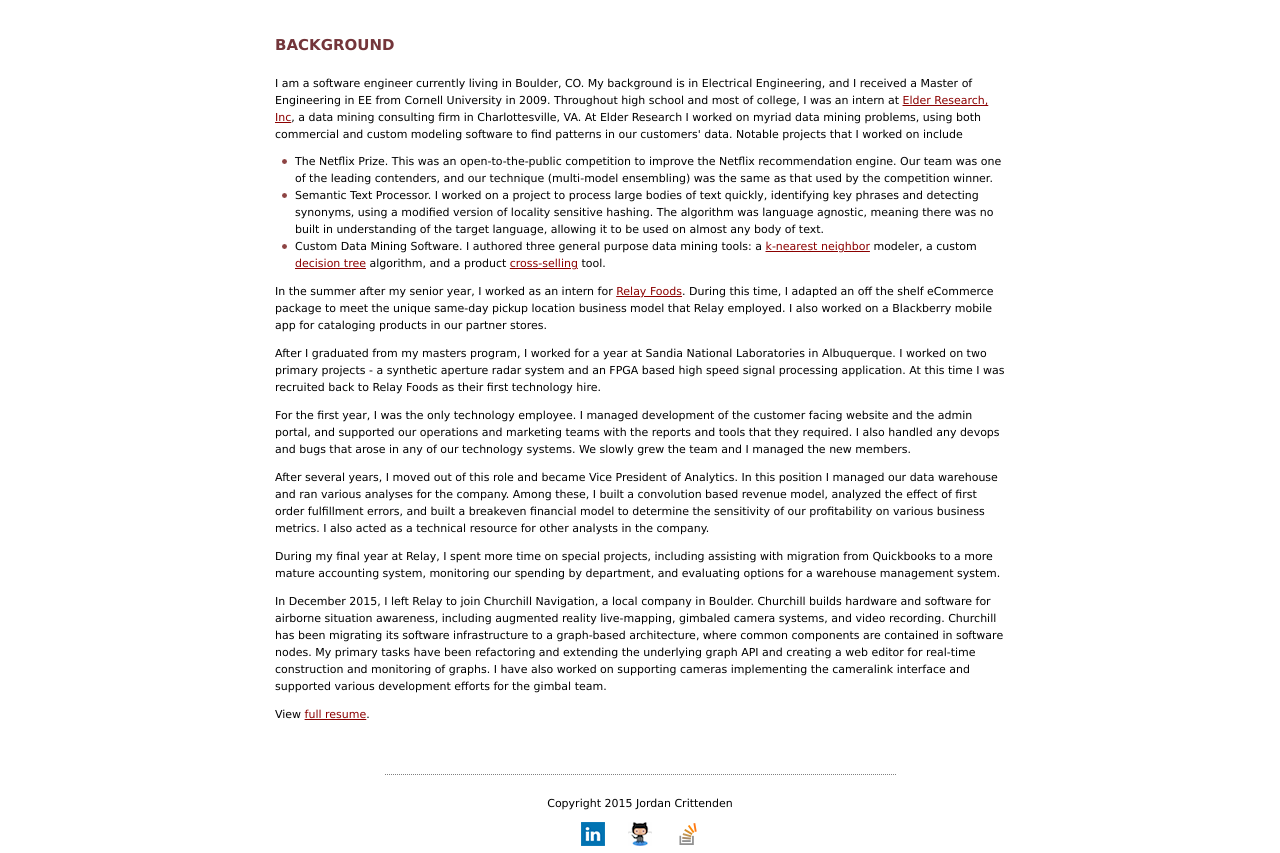
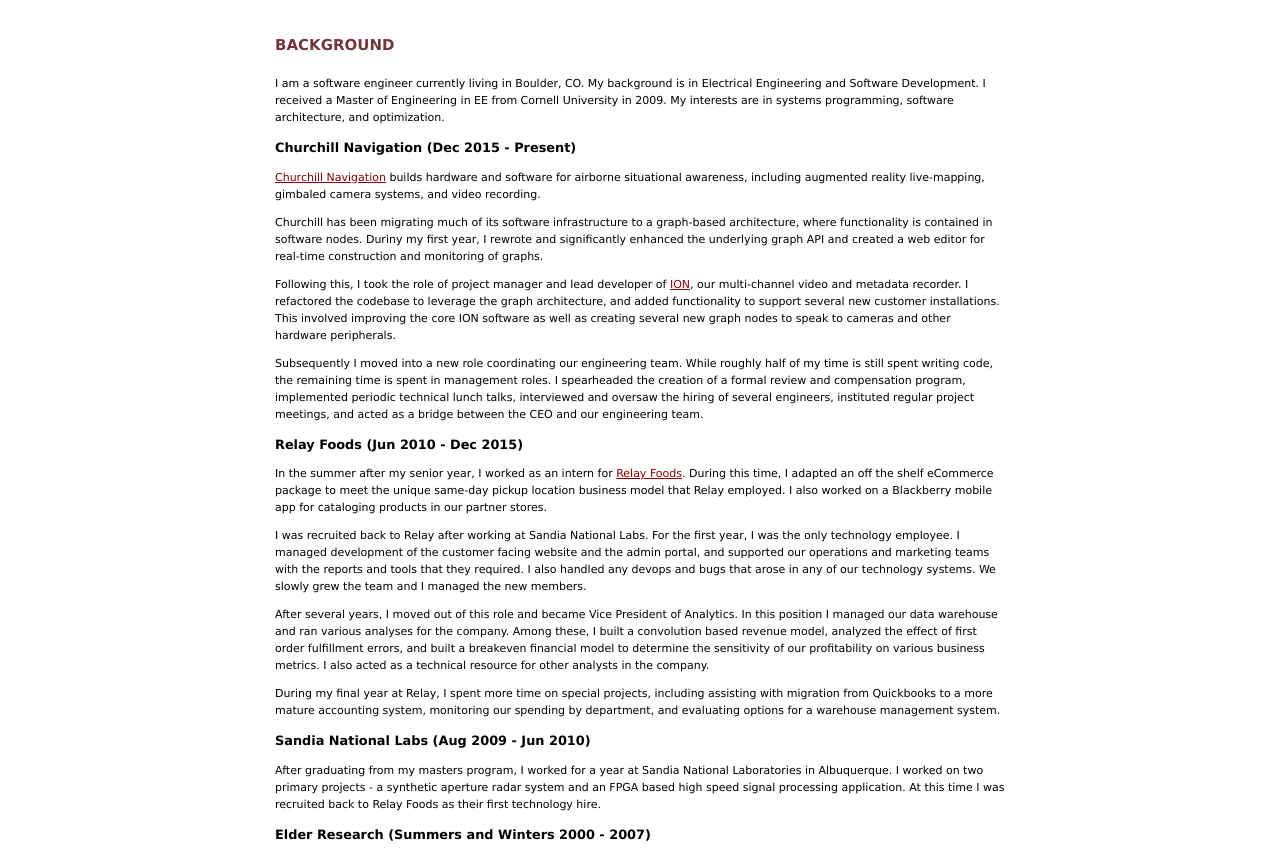
Before and after one commit to jordancrittenden/jordancrittenden, a website: page index.html in a window 1280 px wide. Shown: the part 91-944 px from the top of the page. Drawn offline with Linux system fonts and the light colour scheme.

Commit message:
Update background

```diff
--- a/index.html
+++ b/index.html
@@ -21,19 +21,26 @@
   <div id="content">
     <div>
       <h2>BACKGROUND</h2>
-      <p>I am a software engineer currently living in Boulder, CO. My background is in Electrical Engineering, and I received a Master of Engineering in EE from Cornell University in 2009. Throughout high school and most of college, I was an intern at <a href="http://datamininglab.com">Elder Research, Inc</a>, a data mining consulting firm in Charlottesville, VA. At Elder Research I worked on myriad data mining problems, using both commercial and custom modeling software to find patterns in our customers' data. Notable projects that I worked on include</p>
+      <p>I am a software engineer currently living in Boulder, CO. My background is in Electrical Engineering and Software Development. I received a Master of Engineering in EE from Cornell University in 2009. My interests are in systems programming, software architecture, and optimization.</p>
+      <h3>Churchill Navigation (Dec 2015 - Present)</h3>
+      <p><a href="http://www.churchillnavigation.com">Churchill Navigation</a> builds hardware and software for airborne situational awareness, including augmented reality live-mapping, gimbaled camera systems, and video recording.</p>
+      <p>Churchill has been migrating much of its software infrastructure to a graph-based architecture, where functionality is contained in software nodes. Duriny my first year, I rewrote and significantly enhanced the underlying graph API and created a web editor for real-time construction and monitoring of graphs.</p>
+      <p>Following this, I took the role of project manager and lead developer of <a href="https://churchillnavigation.com/ion/">ION</a>, our multi-channel video and metadata recorder. I refactored the codebase to leverage the graph architecture, and added functionality to support several new customer installations. This involved improving the core ION software as well as creating several new graph nodes to speak to cameras and other hardware peripherals.</p>
+      <p>Subsequently I moved into a new role coordinating our engineering team. While roughly half of my time is still spent writing code, the remaining time is spent in management roles. I spearheaded the creation of a formal review and compensation program, implemented periodic technical lunch talks, interviewed and oversaw the hiring of several engineers, instituted regular project meetings, and acted as a bridge between the CEO and our engineering team.</p>
+      <h3>Relay Foods (Jun 2010 - Dec 2015)</h3>
+      <p>In the summer after my senior year, I worked as an intern for <a href="http://www.relayfoods.com">Relay Foods</a>. During this time, I adapted an off the shelf eCommerce package to meet the unique same-day pickup location business model that Relay employed. I also worked on a Blackberry mobile app for cataloging products in our partner stores.</p>
+      <p>I was recruited back to Relay after working at Sandia National Labs. For the first year, I was the only technology employee. I managed development of the customer facing website and the admin portal, and supported our operations and marketing teams with the reports and tools that they required. I also handled any devops and bugs that arose in any of our technology systems. We slowly grew the team and I managed the new members.</p>
+      <p>After several years, I moved out of this role and became Vice President of Analytics. In this position I managed our data warehouse and ran various analyses for the company. Among these, I built a convolution based revenue model, analyzed the effect of first order fulfillment errors, and built a breakeven financial model to determine the sensitivity of our profitability on various business metrics. I also acted as a technical resource for other analysts in the company.</p>
+      <p>During my final year at Relay, I spent more time on special projects, including assisting with migration from Quickbooks to a more mature accounting system, monitoring our spending by department, and evaluating options for a warehouse management system.</p>
+      <h3>Sandia National Labs (Aug 2009 - Jun 2010)</h3>
+      <p>After graduating from my masters program, I worked for a year at Sandia National Laboratories in Albuquerque. I worked on two primary projects - a synthetic aperture radar system and an FPGA based high speed signal processing application. At this time I was recruited back to Relay Foods as their first technology hire.</p>
+      <h3>Elder Research (Summers and Winters 2000 - 2007)</h3>
+      <p>Throughout high school and most of college, I was an intern at <a href="http://datamininglab.com">Elder Research, Inc</a>, a data mining consulting firm in Charlottesville, VA. At Elder Research I worked on myriad data mining problems, using both commercial and custom modeling software to find patterns in our customers' data. Notable projects that I worked on include</p>
       <ul>
         <li>The Netflix Prize. This was an open-to-the-public competition to improve the Netflix recommendation engine. Our team was one of the leading contenders, and our technique (multi-model ensembling) was the same as that used by the competition winner.</li>
         <li>Semantic Text Processor. I worked on a project to process large bodies of text quickly, identifying key phrases and detecting synonyms, using a modified version of locality sensitive hashing. The algorithm was language agnostic, meaning there was no built in understanding of the target language, allowing it to be used on almost any body of text.</li>
-        <li>Custom Data Mining Software. I authored three general purpose data mining tools: a <a href="http://datamininglab.com/products/143-nearest-neighbor">k-nearest neighbor</a> modeler, a custom <a href="http://datamininglab.com/products/142-texas-two-step">decision tree</a> algorithm, and a product <a href="http://datamininglab.com/products/140-quiltmaker">cross-selling</a> tool.</li>
+        <li>Custom Data Mining Software. I authored three general purpose data mining tools: a k-nearest neighbor modeler, a custom decision tree algorithm, and a product cross-selling tool.</li>
       </ul>
-      <p>In the summer after my senior year, I worked as an intern for <a href="http://www.relayfoods.com">Relay Foods</a>. During this time, I adapted an off the shelf eCommerce package to meet the unique same-day pickup location business model that Relay employed. I also worked on a Blackberry mobile app for cataloging products in our partner stores.</p>
-      <p>After I graduated from my masters program, I worked for a year at Sandia National Laboratories in Albuquerque. I worked on two primary projects - a synthetic aperture radar system and an FPGA based high speed signal processing application. At this time I was recruited back to Relay Foods as their first technology hire.</p>
-      <p>For the first year, I was the only technology employee. I managed development of the customer facing website and the admin portal, and supported our operations and marketing teams with the reports and tools that they required. I also handled any devops and bugs that arose in any of our technology systems. We slowly grew the team and I managed the new members.</p>
-      <p>After several years, I moved out of this role and became Vice President of Analytics. In this position I managed our data warehouse and ran various analyses for the company. Among these, I built a convolution based revenue model, analyzed the effect of first order fulfillment errors, and built a breakeven financial model to determine the sensitivity of our profitability on various business metrics. I also acted as a technical resource for other analysts in the company.</p>
-      <p>During my final year at Relay, I spent more time on special projects, including assisting with migration from Quickbooks to a more mature accounting system, monitoring our spending by department, and evaluating options for a warehouse management system.</p>
-      <p>In December 2015, I left Relay to join Churchill Navigation, a local company in Boulder. Churchill builds hardware and software for airborne situation awareness, including augmented reality live-mapping, gimbaled camera systems, and video recording. Churchill has been migrating its software infrastructure to a graph-based architecture, where common components are contained in software nodes. My primary tasks have been refactoring and extending the underlying graph API and creating a web editor for real-time construction and monitoring of graphs. I have also worked on supporting cameras implementing the cameralink interface and supported various development efforts for the gimbal team.</p>
-      <p>View <a href="/resume">full resume</a>.</p>
     </div>
     <div id="clear"></div>
   </div>
```
